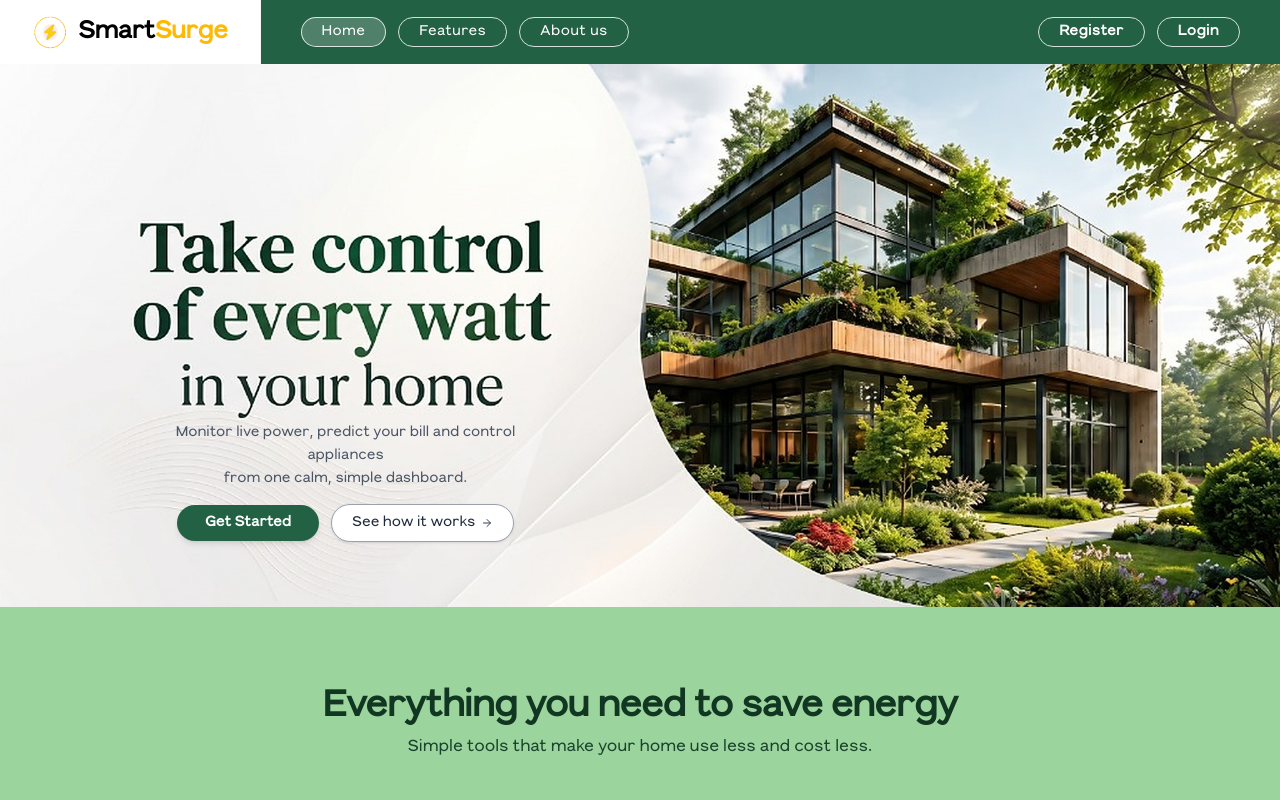
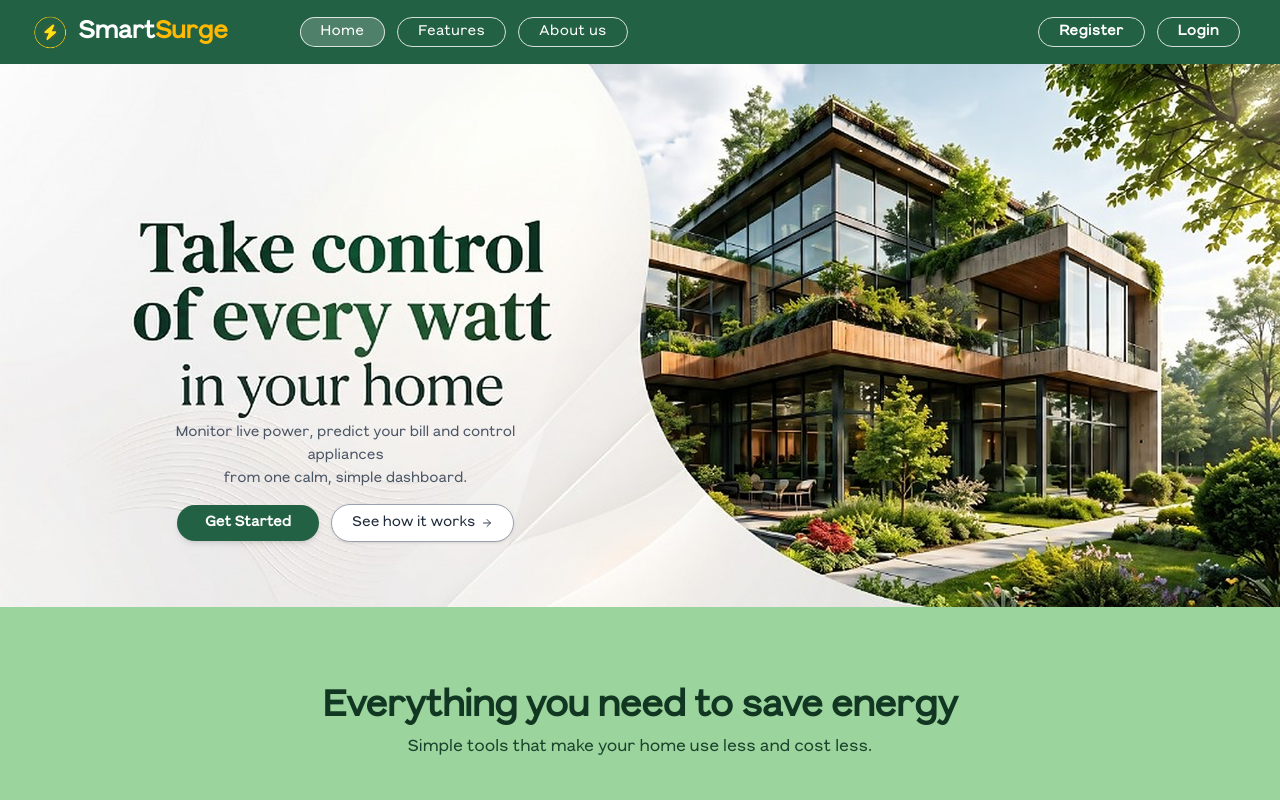
Before and after one commit to dasunisenanayake25/smartsurge, a React app in the folder frontend/: page / in a window 1280 px wide. Shown: the top 800 px of the page. Built offline with nearby package versions, Linux system fonts and the light colour scheme; the HTML template or start-up script is replaced by a standard one.

Commit message:
fix: Update header background color and text color for improved visibility

```diff
--- a/frontend/src/pages/Landing.jsx
+++ b/frontend/src/pages/Landing.jsx
@@ -130,14 +130,14 @@ export default function Landing() {
     <div className="min-h-screen bg-[#F8FAF6] text-[#1E2922] font-sans antialiased selection:bg-[#9CD49E] selection:text-white">
 
       <header className="w-full flex items-stretch h-14 sm:h-16 bg-[#236144] shadow-sm z-50">
-        <div className="bg-white px-4 sm:px-6 md:px-8 flex items-center justify-center border-r border-gray-100 flex-shrink-0">
+        <div className="bg-[#236144] px-4 sm:px-6 md:px-8 flex items-center justify-center flex-shrink-0">
           <Link to="/" className="flex items-center gap-2.5">
             <img
               src="/brand-icon.png"
               alt="SmartSurge Logo"
-              className="h-8 sm:h-9 w-auto object-contain"
+              className="h-8 sm:h-9 w-auto object-contain brightness-110"
             />
-            <span className="font-serif text-xl sm:text-2xl font-bold tracking-tight text-black">
+            <span className="font-serif text-xl sm:text-2xl font-bold tracking-tight text-white">
               Smart<span className="text-amber-400">Surge</span>
             </span>
           </Link>
```
